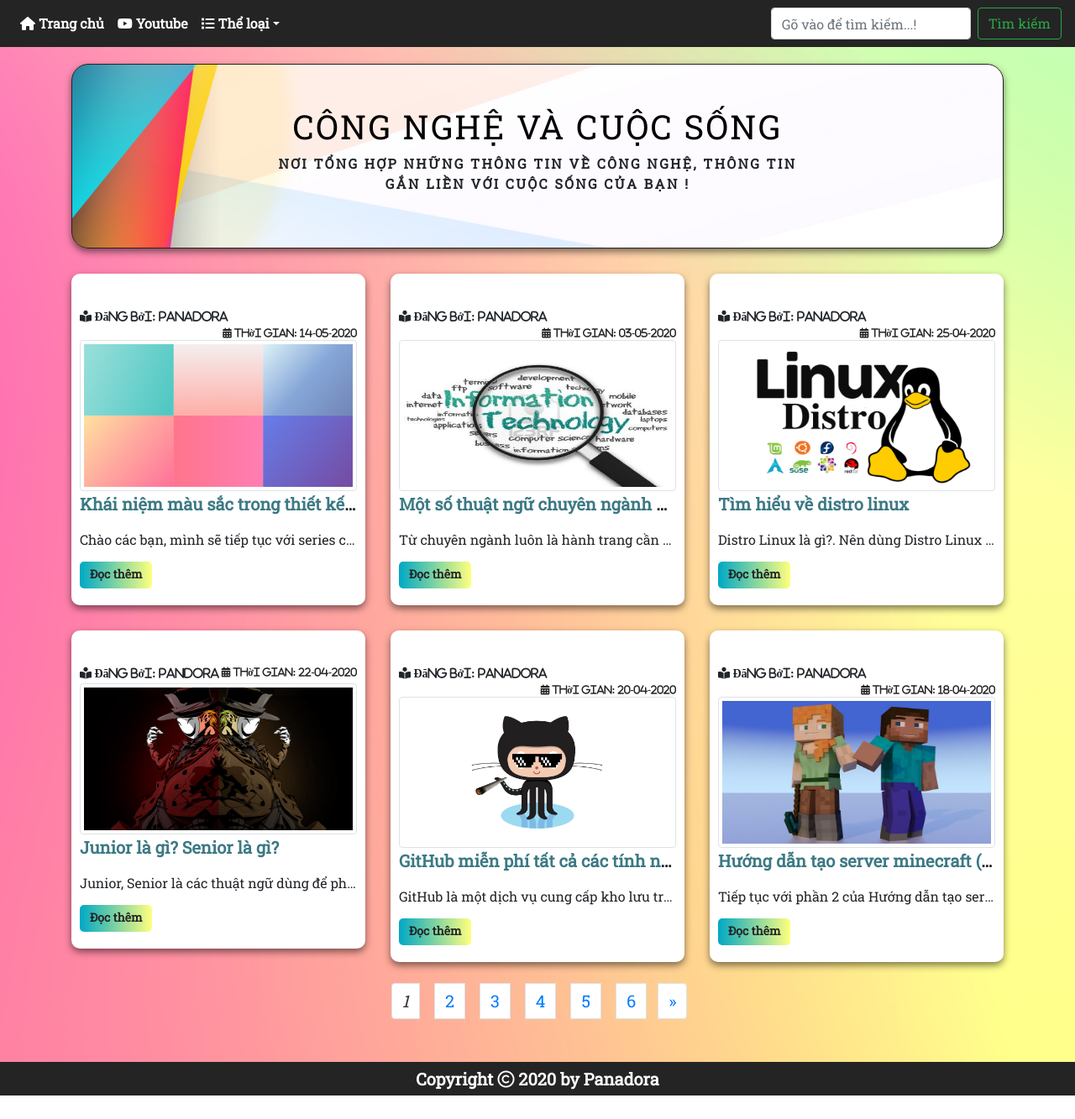
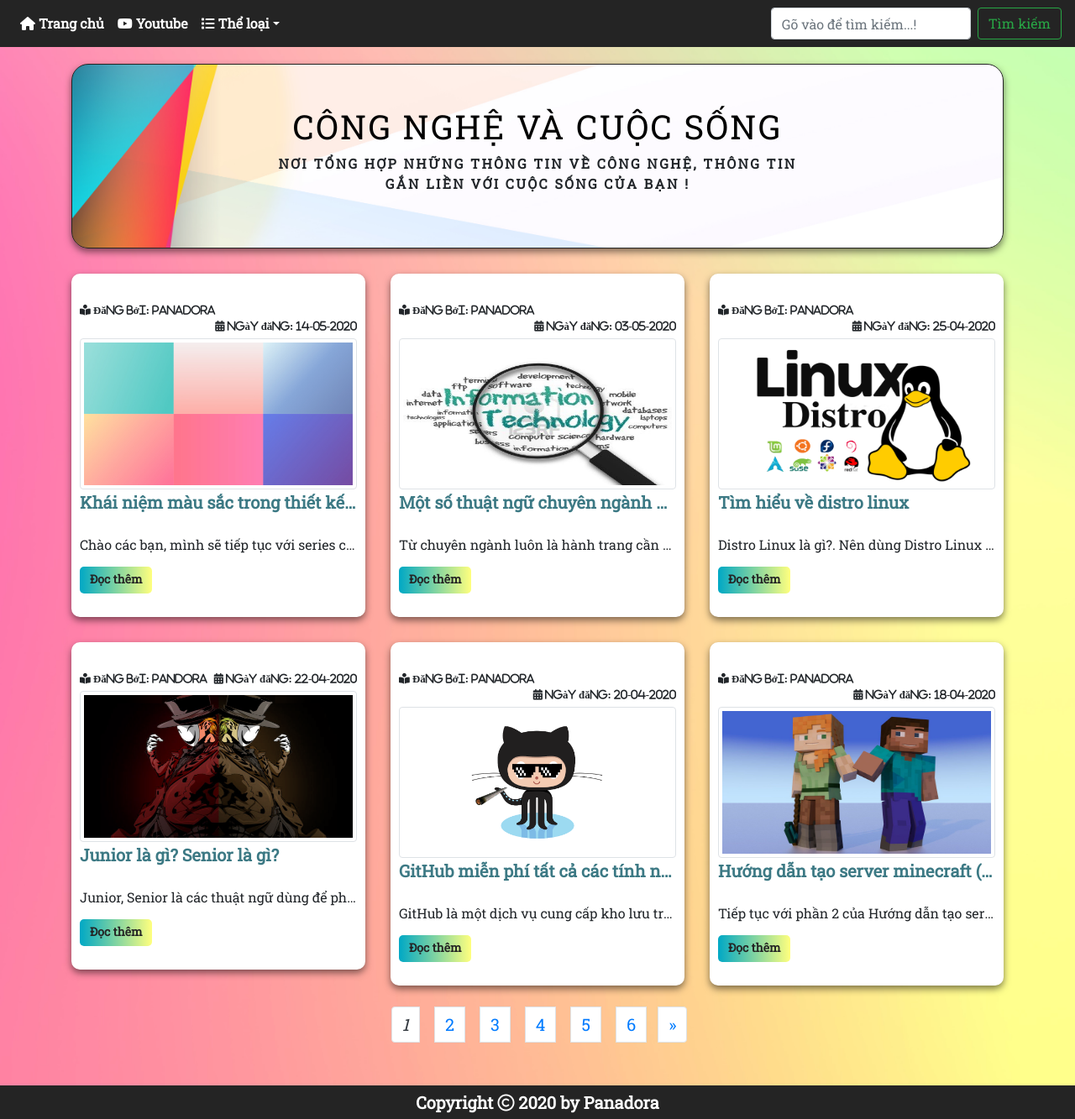
Before and after one commit to panadorado/panadora.github.io, a Jekyll site: the page built from index.html, in a window 1280 px wide. Shown: the whole page at 84% size. Built offline with Jekyll 4.4.1, drawn with Linux system fonts in a browser that asks for light colours; nearby versions of some CDN libraries; the list of posts is cut into pages by our own code; before the commit the page ends 1305 px from its top, so only the background shows below that.

Commit message:
Update JavaScript

```diff
--- a/_layouts/search.html
+++ b/_layouts/search.html
@@ -9,5 +9,5 @@
     </article>
 </div>-->
 <div class="col-lg-12 col-md-9 col-sm-12">
-{{ content }}
+{{content}}
 </div>
--- a/assets/styles.css
+++ b/assets/styles.css
@@ -126,21 +126,29 @@
   font-size: 20px;
 }
 
-.entry-title a {
+.entry-title {
   color: #3c7984;
   transition: .5s;
+
 }
 
-.entry-title a:hover {
+.entry-title:hover {
   text-decoration: none;
   color: #f51414;
+}
+
+.content-SubString {
+  white-space: nowrap;
+  overflow: hidden;
+  text-overflow: ellipsis;
+  max-width: 520px;
 }
 
 .single-blog a img {
   width: 100%;
 }
 
-.blog-meta {
+/*.blog-meta {
   font-size: 14px;
   margin-bottom: 2px;
   margin-top: 30px;
@@ -155,7 +163,14 @@
   float: right;
   font-size: 12px;
   color: cornflowerblue;
+}*/
+.top-left {
+  float: left;
 }
+.top-right {
+  float: right;
+}
+
 
 .single-blog .plugin-facebook {
   float: right;
--- a/index.html
+++ b/index.html
@@ -4,28 +4,24 @@
 {% for post in paginator.posts %}
 	<div class="col-md-4">
 		<div class="single-blog">
-			<p class="blog-meta">
-				<i class="fas fa-book-reader"> Đăng bởi: {{ post.author }}</i>
-				<span class="post-date">
-					<i class="fas fa-calendar-alt"> Thời gian: {{ post.date | date: "%d-%m-%Y" }}</i>
-				</span>
-			</p>
-
+			<br>
+			<small>
+				<span class="top-left"><i class="fas fa-book-reader"> Đăng bởi: {{ post.author }}</i></span>
+				<span class="top-right"><i class="fas fa-calendar-alt"> Ngày đăng: {{ post.date | date: "%d-%m-%Y" }}</i></span>
+			</small><br>
 			<a href="{{ post.url }}">
 				<img id="img-thumbnail" class="img-thumbnail img-hover" src="{{ site.baseurl }}/image/{{ post.thumbnail }}" style="height: 180px;" title="{{ post.title }}">
 			</a>
+			<br>
+			<a class="entry-title" href="{{ post.url }}" title="{{ post.title }}">{{ post.title }}</a>
+			<br>
+			<p class="content-SubString">{{ post.excerpt }}</p>
 
-			<p class="entry-title"><a href="{{ post.url }}" title="{{ post.title }}">{{ post.title }}</a></p>
+			<a href="{{ post.url }}" class="read-more-btn">Đọc thêm</a>
 
-			<p class="blog-text text-content">{{ post.excerpt }}</p>
-
-			<p>
-				<a href="{{ post.url }}" class="read-more-btn">Đọc thêm</a>
-
-				<span class="plugin-facebook">
-					<i class="fb-like" data-href="{{site.url}}/{{post.url}}" data-width="" data-layout="button_count" data-action="like" data-size="large" data-share="true"></i>
-				</span>
-			</p>
+			<div class="plugin-facebook">
+				<i class="fb-like" data-href="{{site.url}}/{{post.url}}" data-width="" data-layout="button_count" data-action="like" data-size="large" data-share="true"></i>
+			</div><br><br>
 		</div>
 	</div>
 {% endfor %}
--- a/search.html
+++ b/search.html
@@ -2,7 +2,7 @@
 layout: search
 ---
 
-<ul id="search-results"></ul>
+<ul class="row" id="search-results"></ul>
 
 <script>
   window.store = {
```
Also changed, not shown: assets/search.js (+19 -6 lines), _includes/head.html (line endings or trailing spaces).
